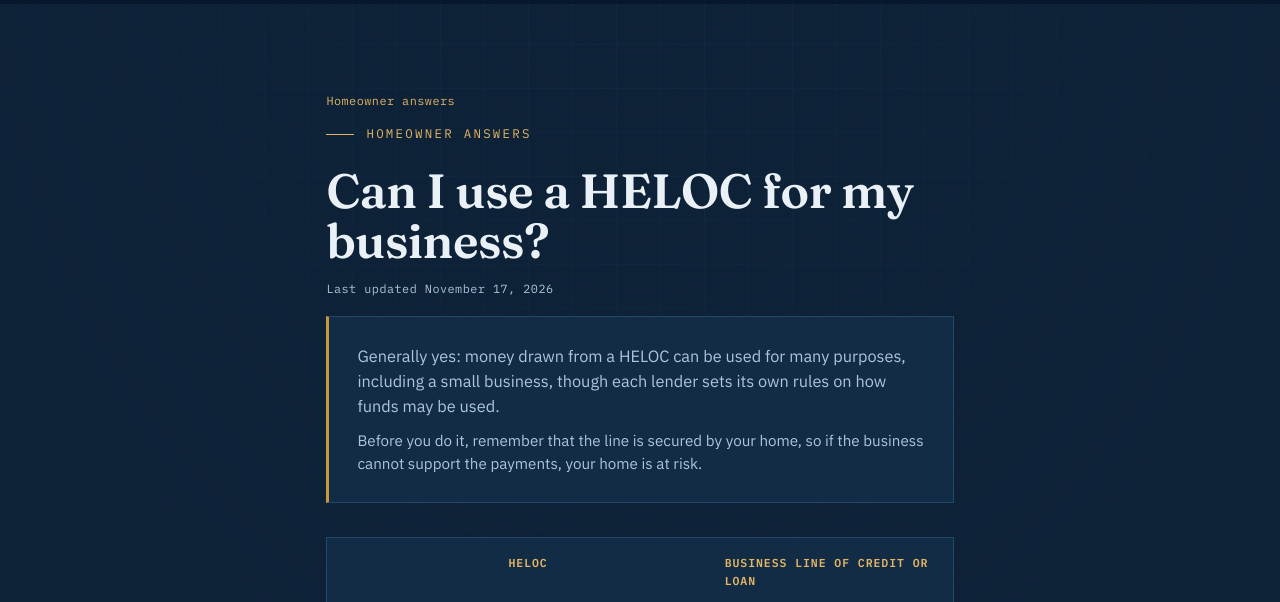
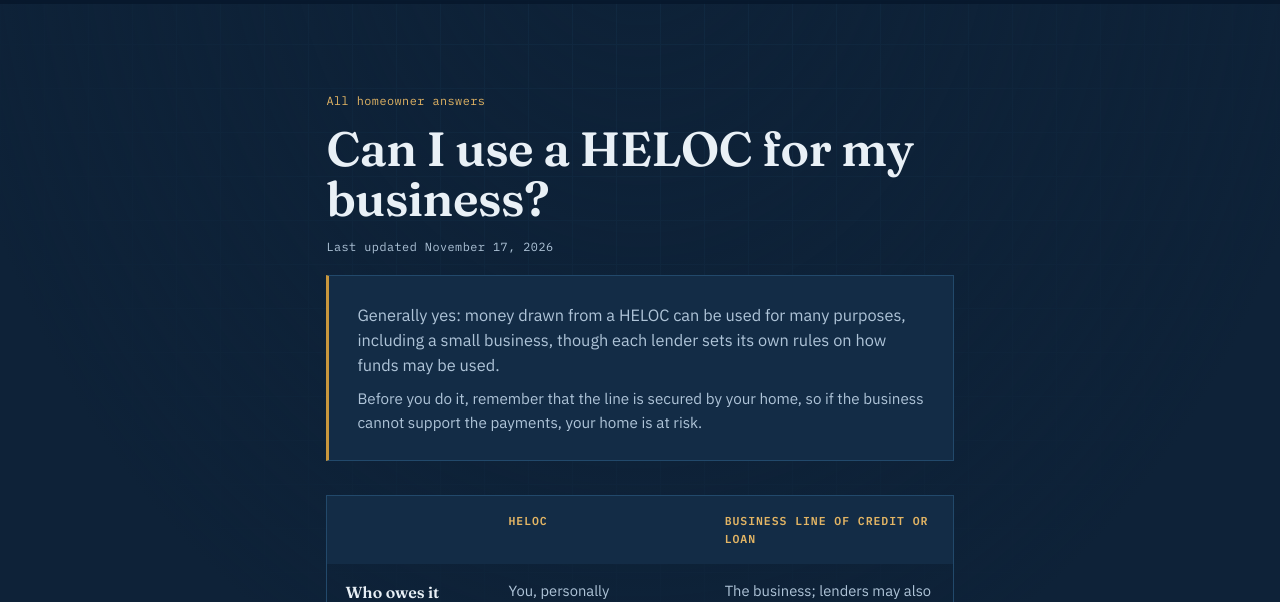
Before and after one commit to jesse537/homeeqty-site, a plain HTML site: page answers/heloc-for-business/index.html in a window 1280 px wide. Shown: the part 132-734 px from the top of the page. Drawn offline with Linux system fonts and the light colour scheme.

Commit message:
Drop the repeated eyebrow above each answer page title
Co-Authored-By: Claude Opus 5.5 <noreply@anthropic.com>

```diff
--- a/answers/heloc-for-business/index.html
+++ b/answers/heloc-for-business/index.html
@@ -135,8 +135,7 @@
 
   <section class="hero answer-page" style="border-top:none; padding-bottom:60px;">
     <div class="wrap prose">
-      <p class="crumbs"><a href="/answers/">Homeowner answers</a></p>
-      <div class="eyebrow">Homeowner Answers</div>
+      <p class="crumbs"><a href="/answers/">All homeowner answers</a></p>
       <h1>Can I use a HELOC for my business?</h1>
       <p class="byline">Last updated November 17, 2026</p>
       <div class="notice answer-box">
```
Also changed, not shown: answers/heloc-to-pay-off-credit-cards/index.html (+1 -2 lines), answers/heloc-vs-401k-loan/index.html (+1 -2 lines), answers/heloc-vs-cash-out-refinance/index.html (+1 -2 lines), answers/heloc-vs-personal-loan-debt-consolidation/index.html (+1 -2 lines).
